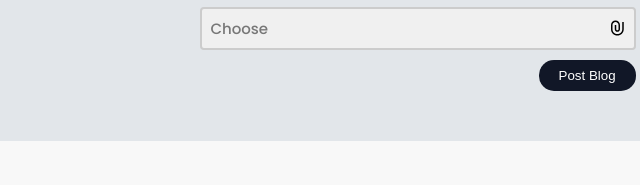
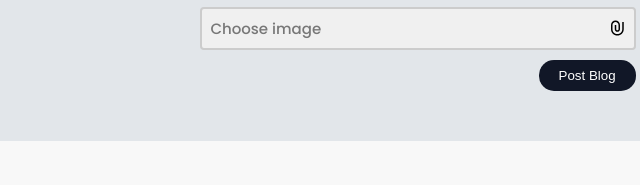
Before and after one commit to IGBagusAryaN/task4-dw, a plain HTML site: page blog.html in a window 1280 px wide. Shown: the part 559-744 px from the top of the page, 222-862 px from the left. Drawn offline with Linux system fonts and the light colour scheme.

Commit message:
first push task 4

```diff
--- a/blog.html
+++ b/blog.html
@@ -69,7 +69,7 @@
                     <div class="upload-container">
                         <input type="file" id="image-upload" class="file-input">
                         <label for="image-upload" class="file-label">
-                            <span class="choose-text">Choose</span>
+                            <span class="choose-text">Choose image</span>
                             <img src="./assets/images/svg/attachment.svg" alt="">
                         </label>
                     </div>
```
